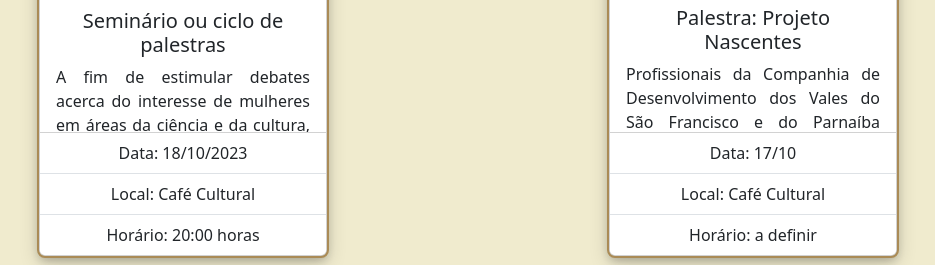
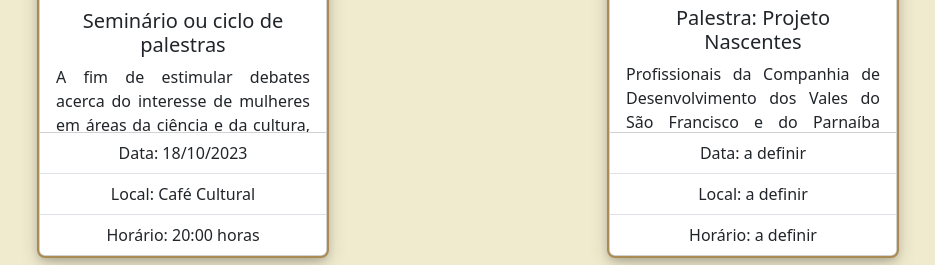
Before and after one commit to SNCT2023/github.io, a plain HTML site: page programacoes.html in a window 1280 px wide. Shown: the part 1400-1665 px from the top of the page, without its empty margins (172-1107 px from the left). Drawn offline with nearby package versions, Linux system fonts and the light colour scheme.

Commit message:
quarto commit

```diff
--- a/programacoes.html
+++ b/programacoes.html
@@ -170,8 +170,8 @@
               </p>
             </div>
             <ul class="list-group list-group-flush">
-              <li class="list-group-item">Data: 17/10</li>
-              <li class="list-group-item">Local: Café Cultural</li>
+              <li class="list-group-item">Data: a definir</li>
+              <li class="list-group-item">Local: a definir</li>
               <li class="list-group-item">Horário: a definir</li>
             </ul>
           </div>
```
